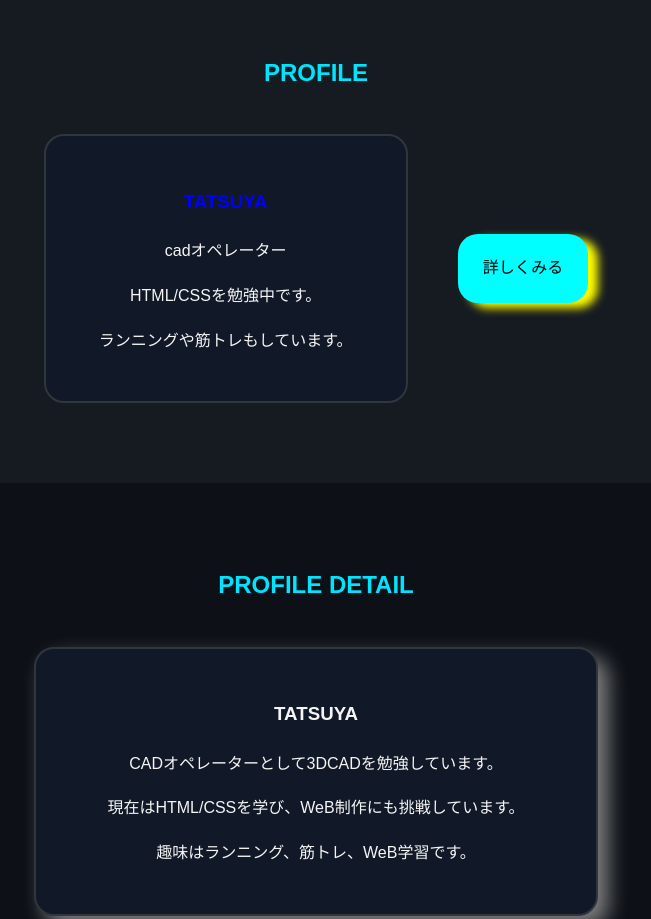
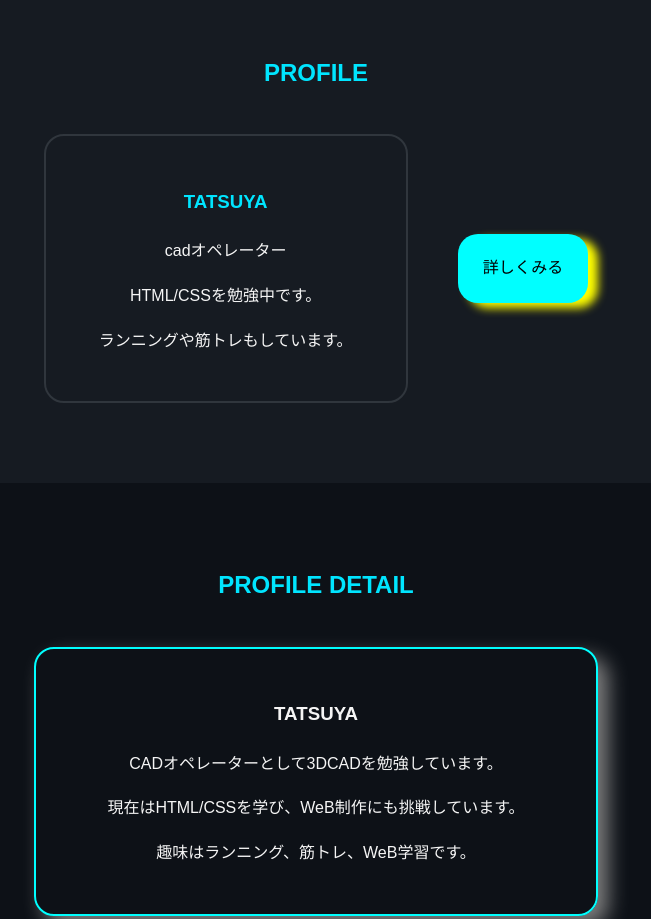
Before and after one commit to kix-kix/kix-portfolio, a plain HTML site: page index.html in a window 1280 px wide. Shown: the part 600-1519 px from the top of the page, without its empty margins (324-975 px from the left). Drawn offline with Linux system fonts and the light colour scheme.

Commit message:
Add files via upload

```diff
--- a/style.css
+++ b/style.css
@@ -1,6 +1,11 @@
+/*=====================================
+        1.共通設定
+　=====================================*/
+
 html{
     scroll-behavior: smooth;
 }
+
 
 body{
     font-family: sans-serif;
@@ -11,10 +16,15 @@ body{
     line-height: 1.8;
 }
 
+
 h1{
     text-align: center;
     color: #00e5ff;
 }
+
+/*=====================================
+        2.HEADER
+　=====================================*/
 
 header{
     background-color: #0d1117;
@@ -41,6 +51,10 @@ nav a:hover{
     color: #00e5ff;
     transform: translateY(-3px);
 }
+
+/*=====================================
+        3.HERO
+　=====================================*/
 
 .hero{
     min-height: 400px;
@@ -74,6 +88,10 @@ nav a:hover{
     transform: translateY(-3px);
 }
 
+/*=====================================
+        4.PROFILE
+　=====================================*/
+
 .profile{
     background-color:#161b22;
     padding:80px 20px;
@@ -93,14 +111,14 @@ nav a:hover{
 }
 
 .profile-text{
-    border: 2px solid green;
+    border: 2px solid #30363d;
     border-radius: 20px;
     padding: 30px;
     width: 300px;
 }
 
 .profile-text h3{
-    color: blue;
+    color: #00e5ff;
 }
 
 .profile-text p{
@@ -144,6 +162,10 @@ nav a:hover{
     box-shadow: 10px 10px 20px gray;
 }
 
+/*=====================================
+        5.GOAL
+　=====================================*/
+
 .goal{
     background-color: #161b22;
     padding: 80px 20px;
@@ -185,6 +207,10 @@ nav a:hover{
     color: purple;
 }
 
+/*=====================================
+        6.HOBBY
+　=====================================*/
+
 .hobby{
     background-color: #0d1117;
     padding: 80px 20px;
@@ -216,7 +242,7 @@ nav a:hover{
 }
 
 .hobby-card:hover{
-    transform: translate(-5px);
+    transform: translateY(-5px);
     box-shadow: 0 8px 20px rgba(0, 229, 255, 0.15);
 }
 
@@ -229,7 +255,7 @@ nav a:hover{
     color: #00e5ff;
 }
 .hobby-text p{
-    color: black;
+    color: #f5f5f5;
 }
 .hobby-card span{
     position: absolute;
@@ -248,6 +274,10 @@ nav a:hover{
 .hobby-card img:hover{
     transform: scale(1.05);
 }
+
+/*=====================================
+        7.SERVICE
+　=====================================*/
 
 .service{
     padding: 100px 20px;
@@ -280,7 +310,9 @@ nav a:hover{
     transform: translateY(-10px);
 }
 
-
+   /*=====================================
+        10.レスポンシブ対応
+　=====================================*/
 
 @media(max-width: 660px){
     .hobby-cards{
@@ -375,6 +407,10 @@ nav a:hover{
     }
 }
 
+/*=====================================
+        8.CONTACT
+　=====================================*/
+
 .contact{
     padding: 80px 20px;
     text-align: center;
@@ -445,6 +481,10 @@ nav a:hover{
     background-color: orange;
 }
 
+/*=====================================
+        9.FOOTER
+　=====================================*/
+
 .footer{
     padding: 35px 20px;
     text-align: center;
@@ -474,12 +514,3 @@ nav a:hover{
     font-size: 13px;
     margin: 0;
 }
-
-.profile-text,
-.profile-detail-box,
-.goal-card,
-.service-card {
-    background-color: #111827;
-    color: #f5f5f5;
-    border-color: #30363d;
-}
```
